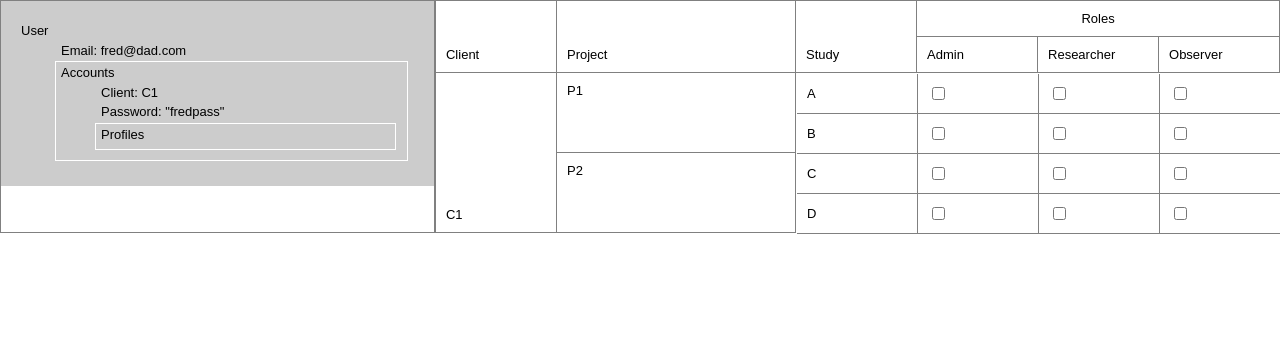
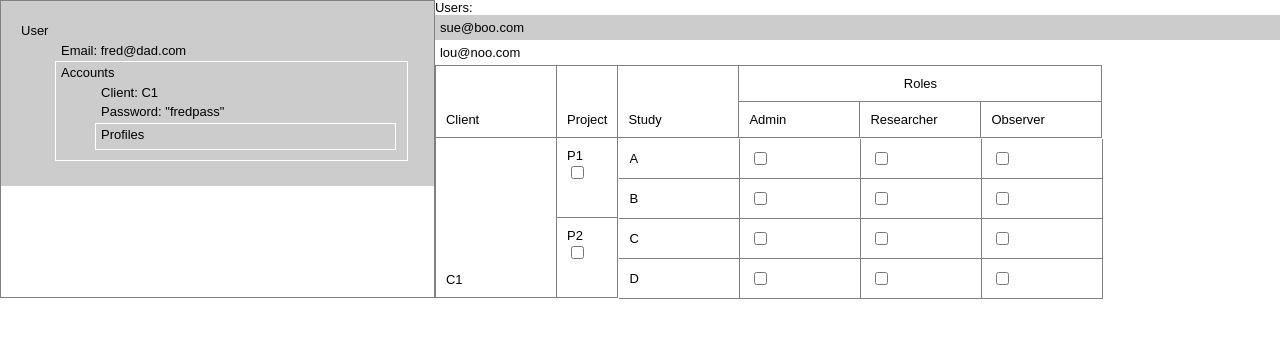
Before and after one commit to chubishere/dacl, a React (Create React App) app: page / in a window 1280 px wide. Shown: the top 338 px of the page. Built offline with nearby package versions, Linux system fonts and the light colour scheme.

Commit message:
add UserList and project level pid

```diff
--- a/src/Acl.js
+++ b/src/Acl.js
@@ -28,6 +28,10 @@ class Acl extends Component {
 						<td className="text-top-cell">
 							{p.title}
 							<br/>
+							<input type="checkbox"
+								onClick={this.props.onRoleChange.bind(this, p.title, 'project')}
+								checked={this.props.lookup(p.title, 'project')}
+							/>
 
 						</td>
 						<td colSpan="4" className="table-inside">
--- a/src/App.js
+++ b/src/App.js
@@ -2,42 +2,15 @@ import React, { Component } from 'react';
 import _ from 'lodash';
 import Graph from './Graph.js';
 import Acl from './Acl.js';
+import UsersList from './UsersList.js';
+import DataUsers from './DataUsers.js';
 import './App.css';
 
 class App extends Component {
 
 	constructor(props){
 		super(props);
-		this.state = {
-			user: {
-				email: 'fred@dad.com',
-				clients: [
-					{
-						id: 1,
-						name: 'C1',
-						password: 'fredpass',
-						projects: [
-							{
-								id: 1,
-								title: 'P1',
-								studies: [
-									{ id: 1, title: 'A', roles: [] },
-									{ id: 2, title: 'B', roles: [] },
-								]
-							},
-							{
-								id: 2,
-								title: 'P2',
-								studies: [
-									{ id: 1, title: 'C', roles: []},
-									{ id: 2, title: 'D', roles: []},
-								]
-							}
-						]
-					}
-				]
-			}
-		}
+		this.state = DataUsers;
 	}
 
 	onBlock(project){
@@ -55,8 +28,15 @@ class App extends Component {
 		let state = JSON.parse( JSON.stringify( this.state ) );
 
 		// update state
-		let target = state.user.clients[0];
+		let target = state.users[0].clients[0];
 		let p = _.findIndex( target.projects, (o) => o.title === project );
+
+		if( study === 'project' ){
+			target.projects[p].access_any_study = !target.projects[p].access_any_study;
+			this.setState(state);
+			return;
+		}
+
 		let s = _.findIndex( target.projects[p].studies, (o) => o.title === study )
 		let r = target.projects[p].studies[s].roles;
 		let rIndex = r.indexOf( role );
@@ -70,21 +50,32 @@ class App extends Component {
 	}
 
 	lookup(project, study, role){
-		var p = _.find( this.state.user.clients[0].projects, (o) => o.title === project );
-		var s = _.find( p.studies, (o) => o.title === study );
-		return s.roles.indexOf(role) !== -1;
+		if( project ) {
+			var p = _.find( this.state.users[0].clients[0].projects, (o) => o.title === project );
+
+			if( study === 'project' ){
+				return p.access_any_study;
+			} else {
+				var s = _.find( p.studies, (o) => o.title === study );
+				return s.roles.indexOf(role) !== -1;
+			}
+		}
+		return;
 	}
 
   render() {
     return (
       <div className="app">
 
-				<Graph className="graph" user={this.state.user}/>
+				<Graph className="graph" user={this.state.users[0]}/>
 
-				<Acl user={this.state.user}
+				<div>
+				<UsersList users={this.state.users} />
+				<Acl user={this.state.users[0]}
 					onRoleChange={this.onRoleChange.bind(this)}
 					lookup={this.lookup.bind(this)}
 				/>
+				</div>
 
       </div>
     );
--- /dev/null
+++ b/src/DataUsers.js
@@ -0,0 +1,57 @@
+export default {
+	users: [
+		{
+			email: 'fred@dad.com',
+			clients: [
+				{
+					id: 1,
+					name: 'C1',
+					password: 'fredpass',
+					projects: [
+						{
+							id: 1,
+							title: 'P1',
+							access_any_study: false,
+							studies: [
+								{ id: 1, title: 'A', roles: [] },
+								{ id: 2, title: 'B', roles: [] },
+							]
+						},
+						{
+							id: 2,
+							title: 'P2',
+							studies: [
+								{ id: 1, title: 'C', roles: []},
+								{ id: 2, title: 'D', roles: []},
+							]
+						}
+					]
+				}
+			]
+		},
+		{
+			email: "sue@boo.com",
+			clients: [{
+				id: 1,
+				projects: [{
+					id: 1,
+					studies: [
+						{ id: 1, title: 'A', roles: ['admin'] }
+					]
+				}]
+			}]
+		},
+		{
+			email: "lou@noo.com",
+			clients: [{
+				id: 1,
+				projects: [{
+					id: 1,
+					studies: [
+						{ id: 1, title: 'A', roles: ['admin'] }
+					]
+				}]
+			}]
+		}
+	]
+}
--- a/src/Graph.js
+++ b/src/Graph.js
@@ -58,6 +58,12 @@ class Graph extends Component {
 		let pids = [];
 		let projects = _.cloneDeep( client.projects );
 		_.each( projects, (p) =>{
+			if( p.access_any_study ){
+				pids.push( {
+					pid: [client.id, p.id, 0].join('-'),
+					roles: []
+				} );
+			}
 			// remove studies without role allocations
 			p.studies = p.studies.filter( (s) => s.roles.length );
 			// create a pid for studies with role allocations
--- /dev/null
+++ b/src/UsersList.css
@@ -0,0 +1,13 @@
+.users-list ul{
+	padding: 0;
+}
+
+.users-list ul li{
+	list-style: none;
+	padding: 5px;
+	margin: 0;
+}
+
+.users-list li:nth-child(2n+1){
+	background: #ccc;
+}
--- /dev/null
+++ b/src/UsersList.js
@@ -0,0 +1,39 @@
+import React, { Component } from 'react';
+import _ from 'lodash';
+import './UsersList.css';
+
+class UsersList extends Component {
+
+	getHavingRoles(){
+		let users = this.props.users.filter( (u) => {
+			let hasRole = false;
+			_.each( u.clients, (c) => {
+				_.each( c.projects, (p) => {
+					if( p.access_any_study )
+						hasRole = true;
+					_.each( p.studies, (s) => {
+						if( s.roles.length )
+							hasRole = true;
+					});
+				});
+			});
+			return hasRole;
+		});
+		return users;
+	}
+
+  render() {
+    return (
+			<div className="users-list">
+				Users:
+				<ul>
+				{this.getHavingRoles.bind(this)().map( (u) =>
+					<li key={u.email}>{u.email}</li>
+				)}
+				</ul>
+			</div>
+		);
+	}
+}
+
+export default UsersList;
```
